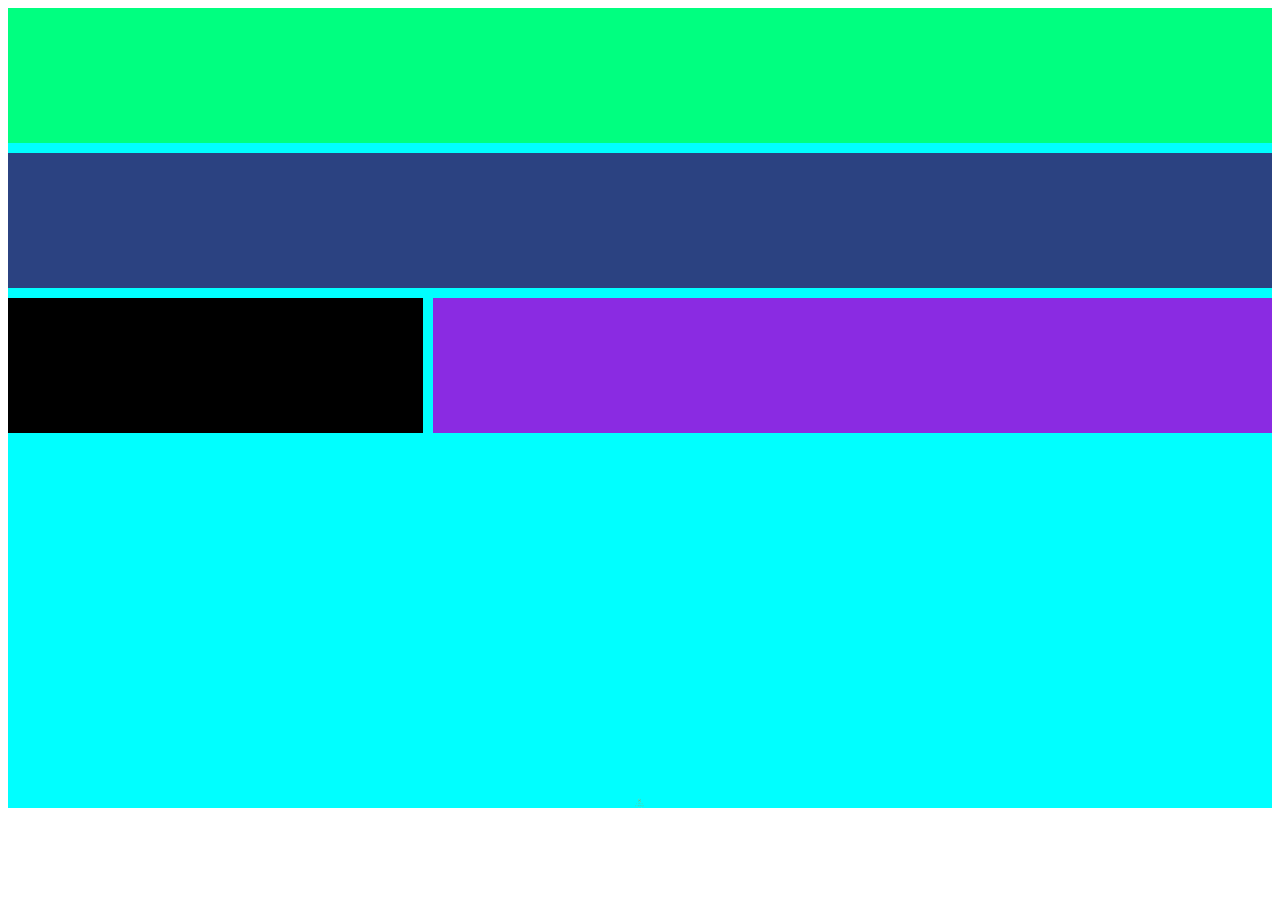
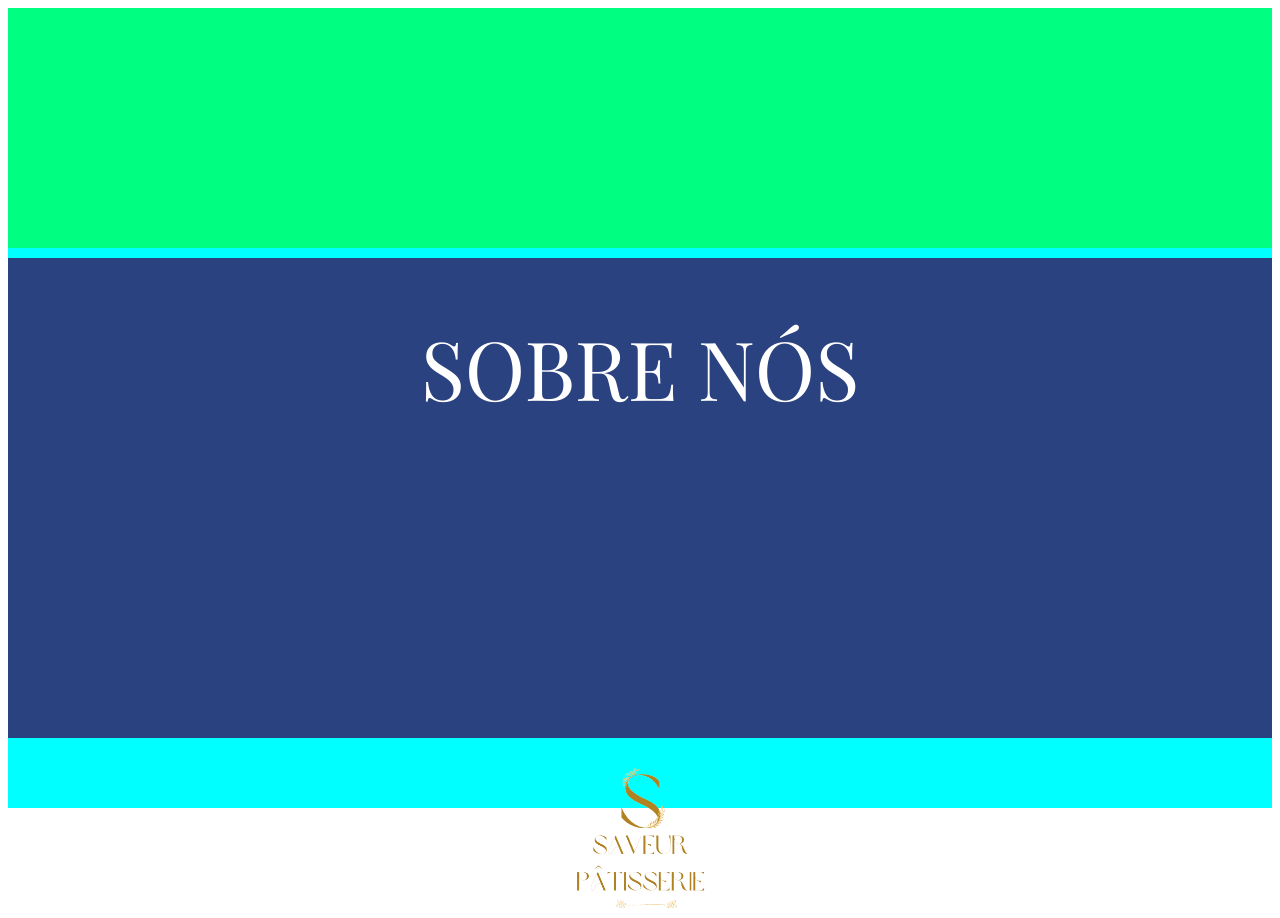
Before and after one commit to mauricio1804/saveur-patisserie-responsivo, a plain HTML site: page saveur-patisserie-responsivo/SobreNos.html in a window 1280 px wide. Before the commit the page ends 816 px from the top, so only its background shows below. Drawn offline with Linux system fonts and the light colour scheme; files whose address does not match are found by name.

Commit message:
imagens do mauricio

```diff
--- a/saveur-patisserie-responsivo/SobreNos.html
+++ b/saveur-patisserie-responsivo/SobreNos.html
@@ -41,8 +41,7 @@ p{
 
         <div class="header"></div>
         <div class="ImagenPrincipal">
-            <!-- <img src="imagens/principalSobreNoz.jpg" height="400px" width=100%>
-            <h1>SOBRE NÓS</h1> -->
+            <h1 class = "h1">SOBRE NÓS</h1>
         </div>
         <div class="DonoPadaria"></div>
         <div class="Paragrafo"></div>
--- a/saveur-patisserie-responsivo/css/SobreNos.css
+++ b/saveur-patisserie-responsivo/css/SobreNos.css
@@ -3,7 +3,7 @@
     display: grid;
     background-color: aqua;
     min-height: 100vh;
-    grid-template-rows: 1fr 1fr 1fr 1fr;
+    grid-template-rows: 30% 60% 1fr 20%;
     grid-template-columns: 1fr 1fr 1fr;
     gap: 10px;
 }
@@ -20,7 +20,7 @@
     text-align: center;
     grid-template-rows: 10%;
     min-width: 100vh;
-    font-size: 200%;
+    font-size: 170%;
     color: white;
 }
 
@@ -42,7 +42,7 @@
     background-position-x: center;
     background-position-y:center ;
     grid-column: 1/4;
-    grid-row: 26/28;
+    grid-row: 4/4;
 }
 
 
```
Also changed, not shown: saveur-patisserie-responsivo/imagens/CoxinhaCardapio.png (added), saveur-patisserie-responsivo/imagens/cafePagInicial.png (deleted), saveur-patisserie-responsivo/imagens/coxinhaCardapio01.png (deleted), 3 other files.
